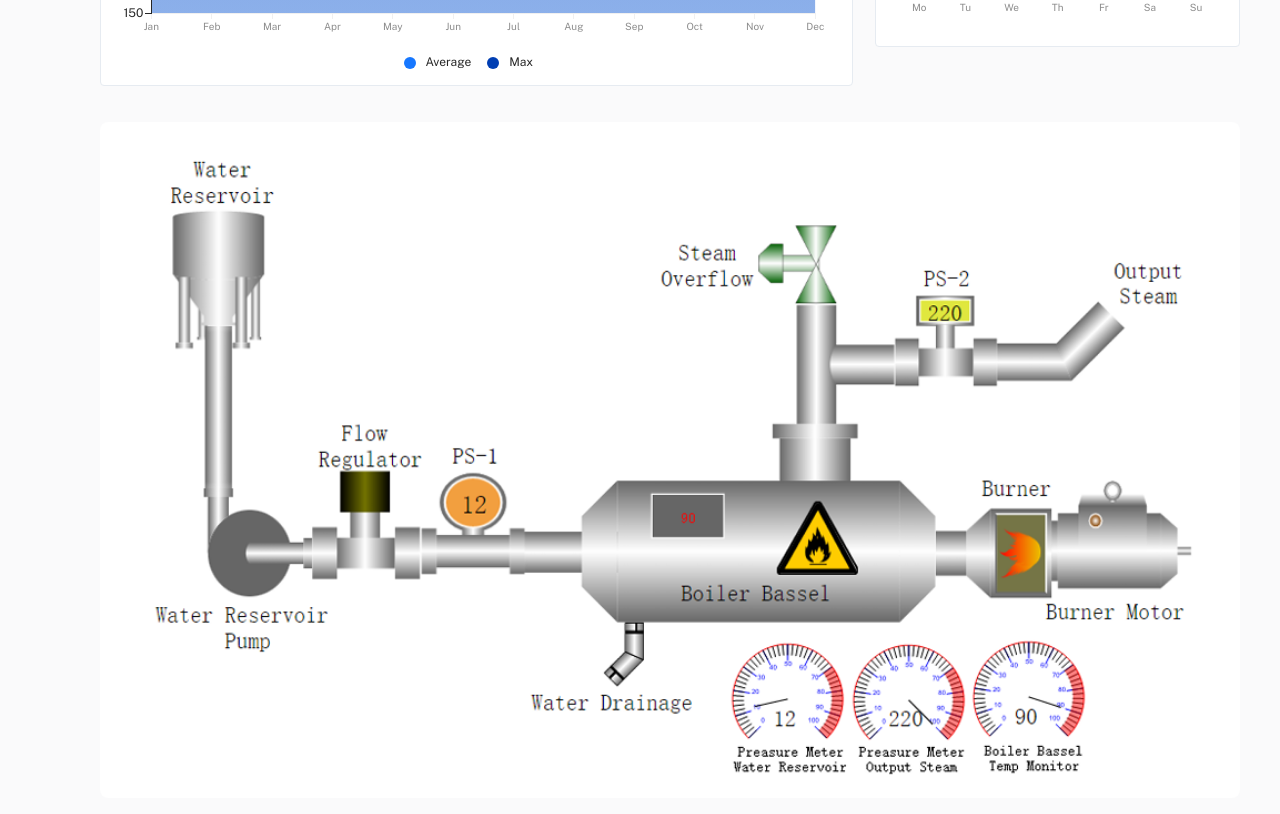
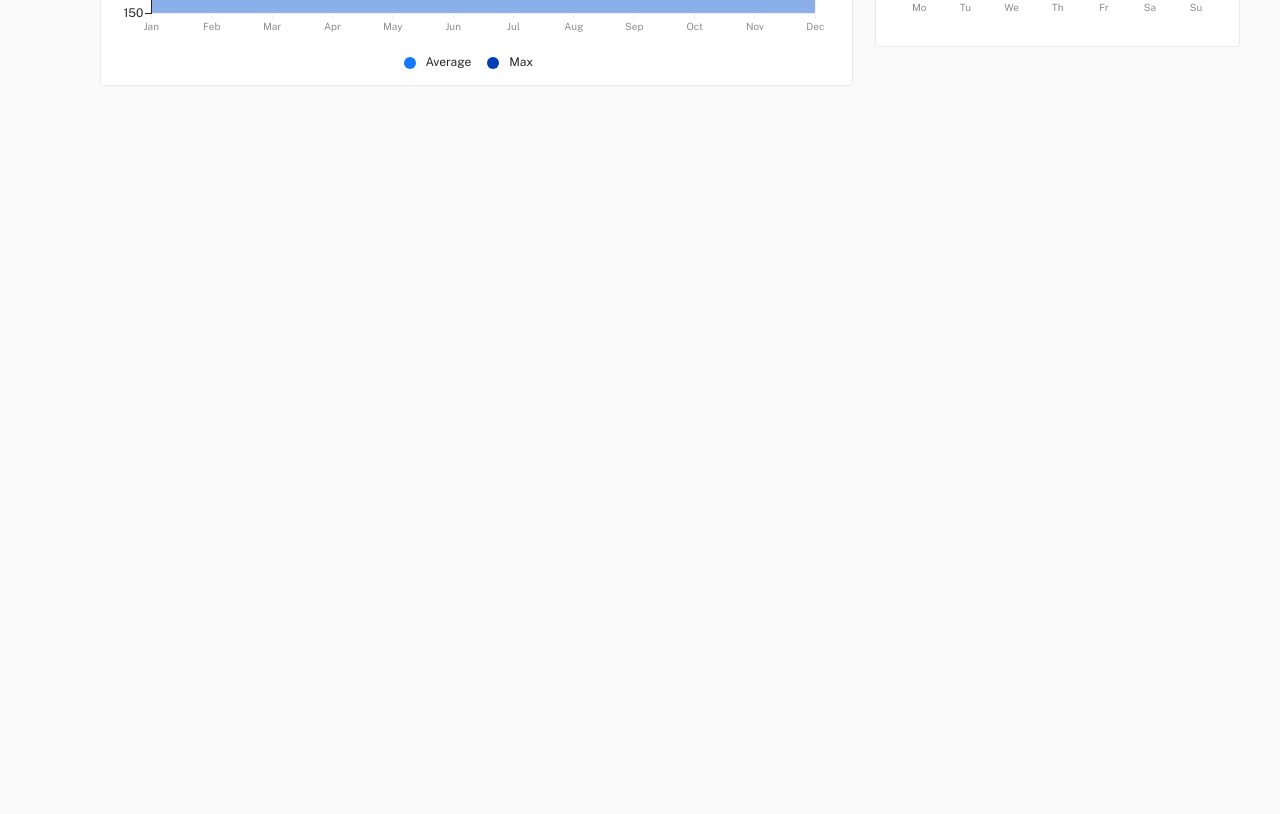
Before and after one commit to the3rdchild/pltp-iot, a React (Vite) app: page /dashboard in a window 1280 px wide. Shown: the part 1300-2114 px from the top of the page. After the commit the page ends 2040 px from the top, so only its background shows below. Built offline with nearby package versions, Linux system fonts and the light colour scheme.

Commit message:
Add video to the dashboard

```diff
--- a/src/pages/dashboard/default.jsx
+++ b/src/pages/dashboard/default.jsx
@@ -8,7 +8,7 @@ import Box from '@mui/material/Box';
 import { useState, useEffect } from 'react';
 import { generateAnalyticData } from 'data/simulasi';
 import { getRiskPrediction } from 'data/riskprediction';
-import simulasiImage from 'assets/images/users/simulasi-banner.png';
+import simulasiVideo from 'assets/videos/10001-0090.mp4';
 import { Link } from 'react-router-dom';
 
 
@@ -253,13 +253,14 @@ export default function DashboardDefault() {
       </Grid>
 
       {/* row 4 - full width image */}
-        <Box
-      title="Diagram Flow"
-      component="img"
-      src={simulasiImage}
-      alt="Simulation"
-      sx={{ width: '100%', borderRadius: 2 }}
-        />
+      <video
+  src={simulasiVideo}
+  autoPlay
+  muted
+  loop
+  playsInline
+  style={{ width: '100%', borderRadius: '8px' }}
+/>
     </Grid>
     </>
   );
--- a/src/pages/extra-pages/sample-page.jsx
+++ b/src/pages/extra-pages/sample-page.jsx
@@ -8,6 +8,10 @@ import TableContainer from '@mui/material/TableContainer';
 import TableHead from '@mui/material/TableHead';
 import TableRow from '@mui/material/TableRow';
 import Paper from '@mui/material/Paper';
+
+import Grid from '@mui/material/Grid2';
+import Box from '@mui/material/Box';
+
 
 // project imports
 import MainCard from 'components/MainCard';
@@ -52,6 +56,7 @@ const riskPredictionData = [
 
 export default function SamplePage() {
   return (
+    <>
     <MainCard title="">
       <Typography variant="h6" gutterBottom>
         Tabel Klasifikasi Risiko Operasional Turbin Berdasarkan Dryness Fraction dan TDS
@@ -81,5 +86,18 @@ export default function SamplePage() {
         </Table>
       </TableContainer>
     </MainCard>
+
+  <Grid container rowSpacing={4.5} columnSpacing={2.75}>
+      {/* row 4 - full width image */}
+      <Box
+      title="Diagram Flow"
+      component="img"
+      src={simulasiImage}
+      alt="Simulation"
+      sx={{ width: '100%', borderRadius: 2 }}
+        />
+  </Grid>
+  </>
+
   );
 }
```
Also changed, not shown: 1 other file (tests, documents, lock files or other folders).
